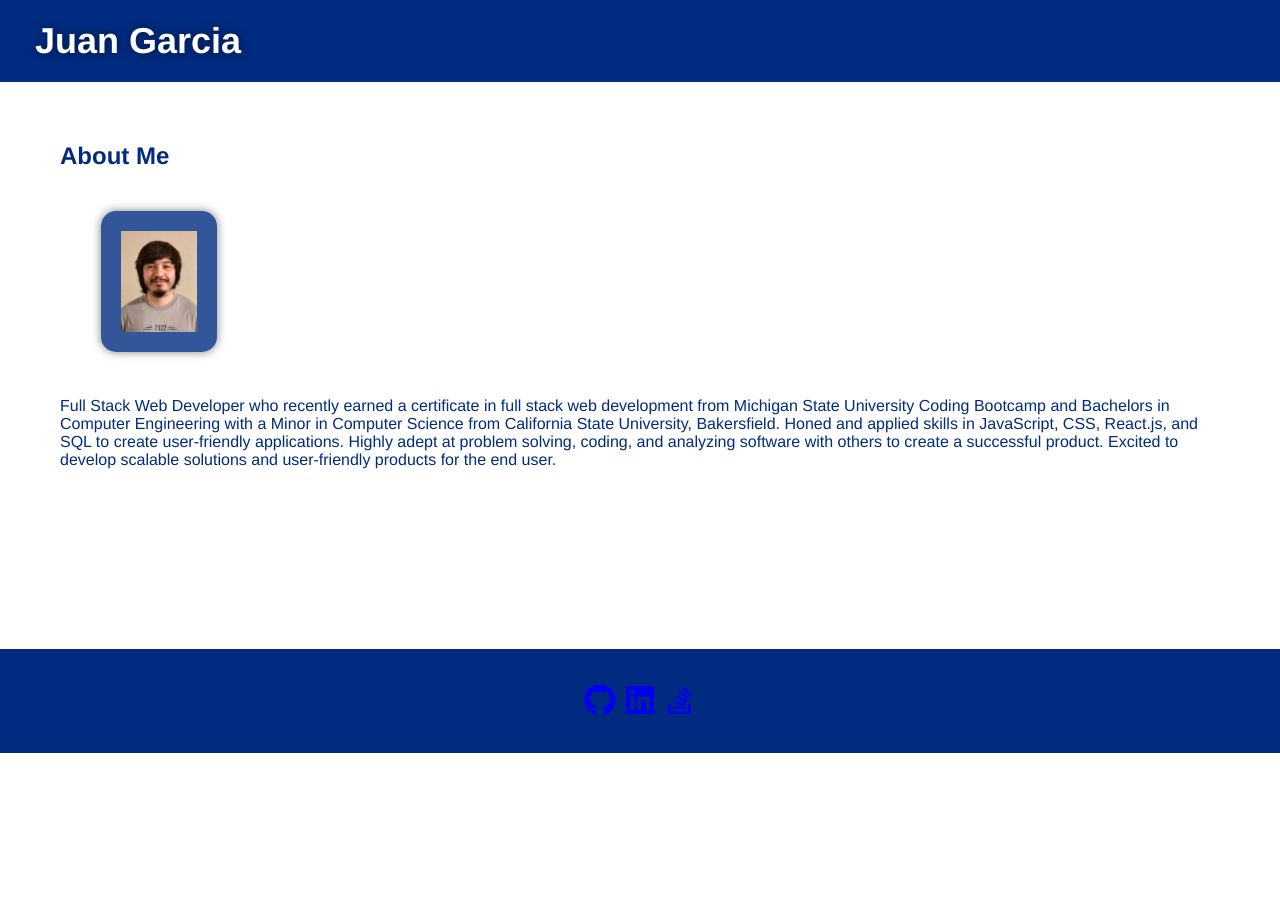
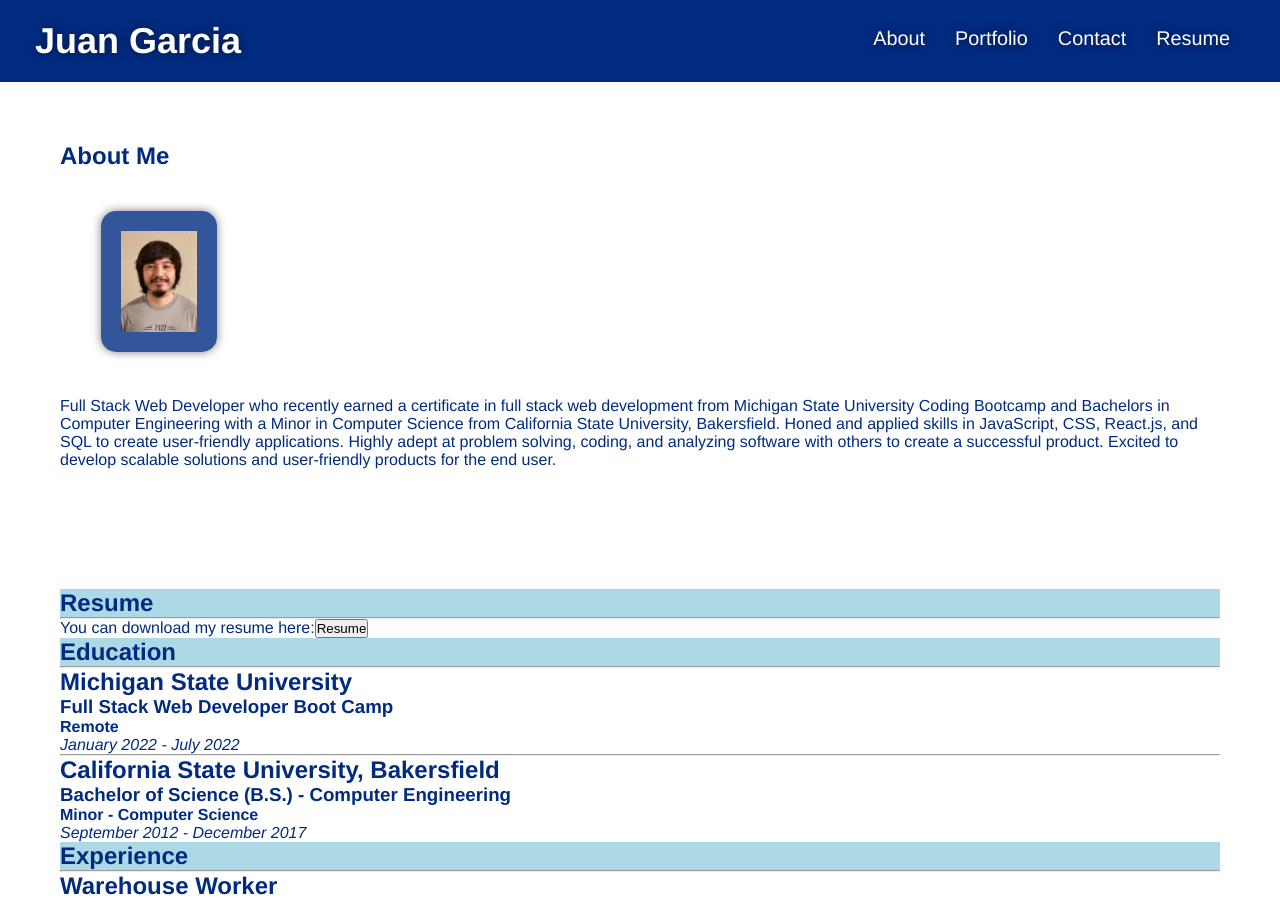
Before and after one commit to jgarcia45/react-portfolio, a React (Create React App) app: page / in a window 1280 px wide. Shown: the top 902 px of the page. Before the commit the page ends 800 px from the top, so only its background shows below. Built offline with nearby package versions, Linux system fonts and the light colour scheme.

Commit message:
Continued working on the navigation and completed the Resume Conmponent

```diff
--- a/src/App.js
+++ b/src/App.js
@@ -2,22 +2,25 @@ import React, { useState } from 'react';
 import About from './components/About';
 import Footer from './components/Footer';
 import Navigation from './components/Navigation';
-// import Header from './components/Header';
 import Project from './components/Project';
 
 function App() {
 
   const [categories] = useState([
     {
-      name: 'portfolio',
-      description: 'Displays all of my projects that I have worked on so far',
+      name: 'About',
+      description: 'Describes about who I am'
     },
     {
-      name: 'contact',
+      name: 'Portfolio',
+      description: 'Displays all of my projects that I have worked on so far'
+    },
+    {
+      name: 'Contact',
       description: 'A way for employers or people to contact me'
     },
     {
-      name: 'resume',
+      name: 'Resume',
       description: 'Displays my resume to show my work history'
     }
   ]);
@@ -36,8 +39,8 @@ function App() {
         setContactSelected={setContactSelected}
       ></Navigation>
       <main>
-        <About />
-        <Project />
+        <About currentCategory={currentCategory}></About>
+        <Project currentCategory={currentCategory}></Project>
       </main>
       <Footer />
     </div>
--- a/src/components/Header/index.js
+++ b/src/components/Header/index.js
@@ -1,20 +1,14 @@
 import React, { useEffect } from 'react';
-// import About from '../About';
-// import Portfolio from '../Portfolio';
-// import Contact from '../Contact';
-// import Resume from '../Resume';
 
 function Header(props) {
 
     const {
         categories = [],
         setCurrentCategory,
+        contactSelected,
         currentCategory,
+        setContactSelected,
     } = props;
-
-    useEffect(() => {
-        document.title = currentCategory.name;
-    }, []);
 
     return (
         <header>
@@ -23,15 +17,13 @@ function Header(props) {
             </h1>
             <nav>
                 <ul>
-                    {/* <li><a href="About">About</a></li>
-                    <li><a href="#Portfolio">Portfolio</a></li>
-                    <li><a href="#Contact">Contact</a></li>
-                    <li><a href="#Resume">Resume</a></li> */}
                     {categories.map((category) => (
                         <li key={category.name} onClick={() => {
                             setCurrentCategory(category.name);
                         }}>
-                            {category.name}
+                            <a>
+                                {category.name}
+                            </a>
                         </li>
                     ))}
                 </ul>
@@ -39,4 +31,5 @@ function Header(props) {
         </header>
     );
 }
+
 export default Header;
--- a/src/components/Navigation/index.css
+++ b/src/components/Navigation/index.css
@@ -1,213 +1 @@
-:root {
-    --primary-color: #002b80;
-    --text-Color: #ffffff;
-  }
-  * {
-    margin: 0;
-    padding: 0;
-    box-sizing: border-box;
-  }
-
-  body {
-    /* more on this crazy alphanumerical value in a minute! */
-    color: var(--primary-color);
-    font-family: Helvetica, Arial, sans-serif;
-  }
-
-  /* apply styles to <header> */
-  header {
-    padding: 20px 35px;
-    background-color: var(--primary-color);
-    display: flex;
-    justify-content: space-between;
-    flex-wrap: wrap;
-    position: -webkit-sticky;
-    position: sticky;
-    top: 0;
-  }
-
-  header h1 {
-    font-weight: bold;
-    font-size: 36px;
-    color: var(--text-Color);
-    margin: 0;
-    text-shadow: 0 0 10px rgba(0, 0, 0, 0.5);
-  }
-
-  header nav {
-    margin: 7px 0;
-  }
-
-  header a {
-    text-decoration: none;
-    color: var(--text-Color);
-  }
-
-  header nav ul {
-    display: flex;
-    flex-wrap: wrap;
-    justify-content: space-between;
-    align-items: center;
-    list-style: none;
-  }
-
-  header nav ul li a {
-    padding: 10px 15px;
-    font-weight: lighter;
-    font-size: 1.55vw;
-    text-shadow: 0 0 10px rgba(0, 0, 0, 0.5);
-  }
-
-  header nav ul li a:hover {
-    background: yellow;
-    color: var(--primary-color);
-    border-radius: 15px;
-    text-shadow: none;
-  }
-
-  /* Footer Sytle */
-  footer {
-    background: var(--primary-color);
-    width: 100%;
-    padding: 40px 35px;
-    justify-content: space-between;
-    flex-wrap: wrap;
-  }
-
-  footer div {
-    line-height: 1.5;
-    text-align: center;
-    color: var(--text-Color);
-  }
-
-  section {
-    padding: 60px;
-  }
-
-  .flex-row {
-    display: flex;
-  }
-
-  .section-title {
-    font-size: 48px;
-    color: var(--primary-color);
-    border-bottom: 3px solid;
-    padding-bottom: 20px;
-    text-align: center;
-    margin: 0 auto 35px auto;
-    width: 50%;
-  }
-
-  .primary-border {
-    border-color: var(--primary-color);
-  }
-
-  /* About Me Section */
-  .about-section p {
-    line-height: 1.7;
-    width: 80%;
-    font-size: 20px;
-    margin: 0 auto;
-  }
-
-  /* Projects Section */
-  .project-container {
-    display: flex;
-    flex-wrap: wrap;
-    justify-content: center;
-    align-items: center;
-  }
-
-  .project {
-    width: 48%;
-    height: 300px;
-    padding: 5px;
-    margin: 15px;
-    text-align: center;
-  }
-
-  .project img {
-    width: 100%;
-    height: 100%;
-    object-fit: cover;
-    border-radius: 15px;
-  }
-
-  .first-project {
-    width: 100%;
-  }
-
-  /* Contact ME Section */
-  .contact-section ul {
-    font-size: 20px;
-    margin: 0 auto;
-    display: flex;
-    flex-wrap: wrap;
-    list-style: none;
-    justify-content: space-evenly;
-    width: 80%;
-  }
-
-  .contact-section ul li {
-    border-bottom: 1px solid var(--primary-color);
-  }
-
-  .contact-section ul li a {
-    text-decoration: none;
-  }
-
-  /* MEDIA QUERY FOR SMALLER DESKTOP SCREENS AND SMALLER */
-  @media screen and (max-width: 980px) {
-    .flex-row {
-      flex-direction: column;
-    }
-
-    header {
-      padding-bottom: 0;
-      justify-content: center;
-      position: relative;
-    }
-
-    header h1 {
-      width: 100%;
-      text-align: center;
-    }
-
-    header nav ul {
-      margin-top: 20px;
-      width: 100%;
-      justify-content: center;
-    }
-
-    header nav ul li a {
-      font-size: 20px;
-    }
-
-    .section-title {
-      width: 80%;
-    }
-
-    footer div {
-      text-align: center;
-      width: 100%;
-    }
-  }
-
-  /* MEDIA QUERY FOR TABLETS AND SMALLER */
-  @media screen and (max-width: 768px) {
-    section {
-      padding: 30px 15px;
-    }
-  }
-
-  /* MEDIA QUERY FOR MOBILE PHONES AND SMALLER */
-  @media screen and (max-width: 575px) {
-    .hero h2 {
-      text-align: center;
-      justify-content: center;
-    }
-
-    .section-title {
-      width: 95%;
-    }
-  }
+/*  */
--- a/src/components/Navigation/index.js
+++ b/src/components/Navigation/index.js
@@ -1,7 +1,7 @@
-import React, { useEffect, useState } from 'react';
+import React, { useEffect } from 'react';
+import Header from '../Header';
 import { capitalizeFirstLetter } from '../../utils/helpers';
 import './index.css';
-// import Header from '../Header';
 
 function Navigation(props) {
 
@@ -18,32 +18,13 @@ function Navigation(props) {
     }, [currentCategory]);
 
     return (
-        <header>
-            <h1>
-                <a href="/">Juan Garcia</a>
-            </h1>
-            <nav>
-                <ul>
-                    {/* <li><a href="About">About</a></li>
-                <li><a href="#Portfolio">Portfolio</a></li>
-                <li><a href="#Contact">Contact</a></li>
-                <li><a href="#Resume">Resume</a></li> */}
-                    {categories.map((category) => (
-                        <li className={`mx-1 ${currentCategory.name === category.name && !contactSelected && 'navActive'
-                            }`} key={category.name}>
-                            <span
-                                onClick={() => {
-                                    setCurrentCategory(category);
-                                    setContactSelected(false);
-                                }}
-                            >
-                                {capitalizeFirstLetter(category.name)}
-                            </span>
-                        </li>
-                    ))}
-                </ul>
-            </nav>
-        </header>
+        <Header
+            categories={categories}
+            setCurrentCategory={setCurrentCategory}
+            currentCategory={currentCategory}
+            contactSelected={contactSelected}
+            setContactSelected={setContactSelected}
+        ></Header>
     );
 }
 
--- a/src/components/Project/index.js
+++ b/src/components/Project/index.js
@@ -3,9 +3,44 @@ import React from "react";
 function Project() {
     return (
         <section>
-            {/*  */}
+            <h1 style={{ backgroundColor: "lightblue" }}>Resume</h1>
+            <hr />
+            <p>You can download my resume here:
+                <a href="https://app.rezi.io/s/09aroDdgsFPTAWV3LLwB"><button>Resume</button></a>
+            </p>
+
+            <h1 style={{ backgroundColor: "lightblue" }}>Education</h1>
+            <hr />
+            <h2>Michigan State University</h2>
+            <h3>Full Stack Web Developer Boot Camp</h3>
+            <h4>Remote</h4>
+            <i style={{ borderstyle: "solid bold" }}>January 2022 - July 2022</i>
+            <hr />
+
+            <h2>California State University, Bakersfield</h2>
+            <h3>Bachelor of Science (B.S.) - Computer Engineering</h3>
+            <h4>Minor - Computer Science</h4>
+            <i>September 2012 - December 2017</i>
+
+            <h1 style={{ backgroundColor: "lightblue" }}>Experience</h1>
+            <hr />
+            <h2>Warehouse Worker</h2>
+            <h3>Target</h3>
+            <h4>Shafter, CA</h4>
+            <i>August 2020 - Present</i>
+            <hr />
+
+            <h2>MLH Prep Fellow</h2>
+            <h3>Major League Hacking</h3>
+            <h4>Remote</h4>
+            <i>November 2021 - November 2021</i>
+
+            <h1 style={{ backgroundColor: "lightblue" }}>Skills</h1>
+            <hr />
+            <h2>Technical Skills: React, HTML, CSS, JavaScript, jQuery, Node.js, MySQL, MangoDB</h2>
+            <h2>Software/Applications: Visual Studio Code, GitHub, Slack, Heroku</h2>
         </section>
-    )
+    );
 }
 
 export default Project;
```
